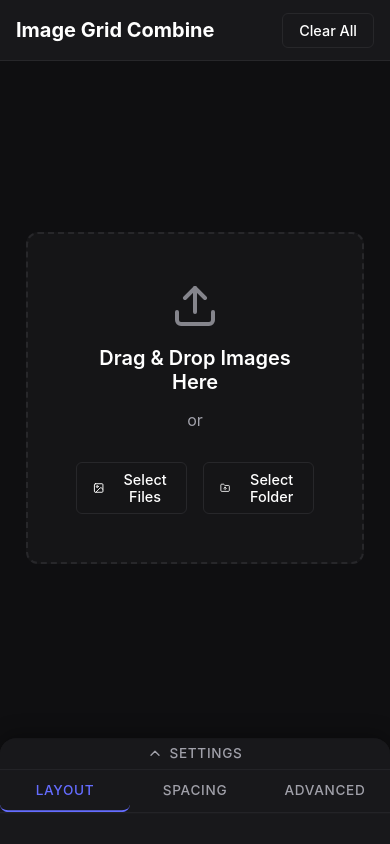
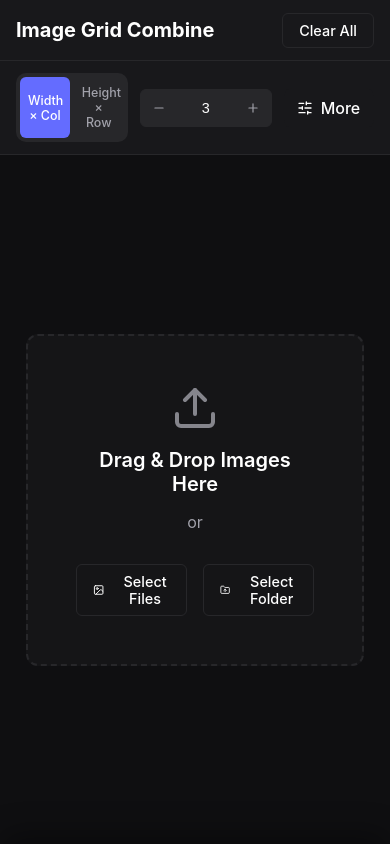
Before and after one commit to senu3/Image-Grid-Combine, a React (Vite) app: page / in a window 390 px wide. Built offline with nearby package versions, Linux system fonts and the light colour scheme.

Commit message:
Refine mobile layout controls

```diff
--- a/src/App.css
+++ b/src/App.css
@@ -29,6 +29,10 @@
     display: flex;
     overflow: hidden;
     min-height: 0;
+}
+
+.mobile-quick-layout-bar {
+    display: none;
 }
 
 .sidebar {
@@ -117,27 +121,81 @@
         padding: 0 1rem;
     }
 
+    .mobile-quick-layout-bar {
+        display: flex;
+        align-items: center;
+        gap: 0.75rem;
+        padding: 0.75rem 1rem;
+        background-color: var(--panel-bg);
+        border-bottom: 1px solid var(--border-color);
+        min-height: var(--mobile-quick-bar-height);
+        box-sizing: border-box;
+    }
+
+    .mobile-layout-controls {
+        flex: 1;
+        min-width: 0;
+        display: grid;
+        grid-template-columns: minmax(0, 1.4fr) minmax(132px, 0.8fr);
+        gap: 0.75rem;
+        align-items: center;
+    }
+
+    .mobile-mode-selector {
+        display: flex;
+        gap: 4px;
+        padding: 4px;
+        background-color: var(--input-bg);
+        border-radius: 10px;
+        min-width: 0;
+    }
+
+    .mobile-mode-selector .mode-btn {
+        min-width: 0;
+        font-size: 0.78rem;
+    }
+
+    .mobile-count-control {
+        display: flex;
+        flex-direction: column;
+        gap: 0.3rem;
+        min-width: 0;
+    }
+
+    .mobile-count-label {
+        display: none;
+    }
+
+    .mobile-count-control .number-stepper {
+        min-width: 0;
+    }
+
+    .mobile-settings-trigger {
+        display: inline-flex;
+        align-items: center;
+        justify-content: center;
+        gap: 0.45rem;
+        min-height: 40px;
+        padding: 0.55rem 0.8rem;
+        white-space: nowrap;
+        flex-shrink: 0;
+    }
+
     .app-main {
         flex-direction: column;
     }
 
-    /* Mobile Layout: Preview Top, Settings Bottom */
     .content-area {
-        height: var(--mobile-preview-height);
-        flex: none;
+        flex: 1;
         order: 1;
         min-height: 0;
-    }
-
-    .app-container.settings-closed .content-area {
-        height: var(--mobile-preview-expanded-height);
     }
 
     .sidebar {
         width: 100%;
         order: 2;
         border-right: none;
-        height: auto;
+        height: 0;
         overflow: visible;
         background-color: transparent;
         z-index: auto;
--- a/src/App.jsx
+++ b/src/App.jsx
@@ -1,7 +1,9 @@
 import { useCallback, useEffect, useRef, useState } from 'react'
+import { SlidersHorizontal } from 'lucide-react'
 import ImageUploader from './components/ImageUploader'
 import ControlPanel from './components/ControlPanel'
 import PreviewCanvas from './components/PreviewCanvas'
+import NumberStepper from './components/NumberStepper'
 import './App.css'
 
 const isMobileViewport = () => typeof window !== 'undefined' && window.innerWidth < 768
@@ -90,6 +92,20 @@ function App() {
     updateImages((currentImages) => currentImages.filter((image) => image.id !== id))
   }, [updateImages])
 
+  const handleSettingsChange = useCallback((nextSettings) => {
+    setSettings(nextSettings)
+  }, [])
+
+  const handleSettingInputChange = useCallback((e) => {
+    const { name, value, type } = e.target
+    const isNumber = type === 'number' || type === 'range'
+
+    setSettings((currentSettings) => ({
+      ...currentSettings,
+      [name]: isNumber ? parseInt(value, 10) || 0 : value
+    }))
+  }, [])
+
   return (
     <div className={`app-container ${isSettingsOpen ? 'settings-open' : 'settings-closed'}`}>
       <header className="app-header">
@@ -102,11 +118,46 @@ function App() {
           </button>
         </div>
       </header>
+      <div className="mobile-quick-layout-bar">
+        <div className="mobile-layout-controls">
+          <div className="mobile-mode-selector">
+            <button
+              className={`mode-btn ${settings.mode === 'width_col' ? 'active' : ''}`}
+              onClick={() => handleSettingsChange({ ...settings, mode: 'width_col' })}
+            >
+              Width × Col
+            </button>
+            <button
+              className={`mode-btn ${settings.mode === 'height_row' ? 'active' : ''}`}
+              onClick={() => handleSettingsChange({ ...settings, mode: 'height_row' })}
+            >
+              Height × Row
+            </button>
+          </div>
+          <div className="mobile-count-control">
+            <span className="mobile-count-label">
+              {settings.mode === 'width_col' ? 'Columns' : 'Rows'}
+            </span>
+            <NumberStepper
+              name={settings.mode === 'width_col' ? 'cols' : 'rows'}
+              value={settings.mode === 'width_col' ? settings.cols : settings.rows}
+              onChange={handleSettingInputChange}
+              min={1}
+              max={100}
+            />
+          </div>
+        </div>
+        <button className="mobile-settings-trigger" onClick={() => setIsSettingsOpen(true)}>
+          <SlidersHorizontal size={16} />
+          <span>More</span>
+        </button>
+      </div>
       <main className="app-main">
         <div className="sidebar">
           <ControlPanel
             settings={settings}
-            onSettingsChange={setSettings}
+            onSettingsChange={handleSettingsChange}
+            onInputChange={handleSettingInputChange}
             isOpen={isSettingsOpen}
             onToggle={() => setIsSettingsOpen((currentValue) => !currentValue)}
           />
--- a/src/components/ControlPanel.css
+++ b/src/components/ControlPanel.css
@@ -1,3 +1,11 @@
+.control-panel-shell {
+    display: contents;
+}
+
+.panel-overlay {
+    display: none;
+}
+
 .control-panel {
     padding: 1rem;
     display: flex;
@@ -212,49 +220,81 @@
 }
 
 .panel-handle {
-    /* Default hidden, only show in bottom-sheet mode */
     display: none;
+    align-items: center;
+    justify-content: space-between;
+    padding: 1rem 1rem 0;
+    gap: 1rem;
+}
+
+.panel-close-btn {
+    display: none;
+    padding: 0.4rem;
+    background: transparent;
+    border: 1px solid var(--border-color);
+    color: var(--text-secondary);
+}
+
+.panel-close-btn:hover {
+    color: var(--text-primary);
 }
 
 @media (max-width: 768px) {
+    .control-panel-shell {
+        display: block;
+    }
+
+    .panel-overlay {
+        position: fixed;
+        inset: 0;
+        border: none;
+        background: rgba(0, 0, 0, 0.45);
+        opacity: 0;
+        pointer-events: none;
+        transition: opacity 0.2s ease;
+        z-index: 1001;
+    }
+
+    .panel-overlay.visible {
+        display: block;
+        opacity: 1;
+        pointer-events: auto;
+    }
+
     .control-panel {
         padding: 0;
         gap: 0;
         height: auto;
-        max-height: var(--mobile-sheet-max-height);
+        max-height: calc(100dvh - var(--app-header-height) - var(--mobile-quick-bar-height));
         overflow: hidden;
-        display: flex;
-        flex-direction: column;
         background-color: var(--panel-bg);
-
         position: fixed;
-        bottom: calc(var(--mobile-action-bar-height) + var(--mobile-stack-gap));
+        top: calc(var(--app-header-height) + var(--mobile-quick-bar-height));
         left: 0;
         right: 0;
+        bottom: 0;
         z-index: 1002;
-        border-top-left-radius: 16px;
-        border-top-right-radius: 16px;
-        box-shadow: 0 -4px 20px rgba(0, 0, 0, 0.3);
-        transition: transform 0.3s cubic-bezier(0.4, 0, 0.2, 1);
-    }
-
-    .control-panel.closed {
-        transform: translateY(calc(100% - var(--mobile-sheet-handle-height)));
+        transform: translateY(100%);
+        transition: transform 0.24s cubic-bezier(0.4, 0, 0.2, 1);
+        border-top-left-radius: 18px;
+        border-top-right-radius: 18px;
+        box-shadow: 0 -10px 30px rgba(0, 0, 0, 0.35);
     }
 
     .control-panel.open {
         transform: translateY(0);
     }
 
+    .control-panel.closed {
+        pointer-events: none;
+    }
+
     .panel-handle {
-        height: var(--mobile-sheet-handle-height);
         display: flex;
-        align-items: center;
-        justify-content: center;
-        cursor: pointer;
         background-color: var(--panel-bg);
         border-bottom: 1px solid var(--border-color);
         color: var(--text-secondary);
+        padding: 0.9rem 1rem 0.8rem;
     }
 
     .handle-content {
@@ -267,8 +307,10 @@
         letter-spacing: 0.05em;
     }
 
-    .panel-knob {
-        display: none;
+    .panel-close-btn {
+        display: inline-flex;
+        align-items: center;
+        justify-content: center;
     }
 }
 
--- a/src/components/ControlPanel.jsx
+++ b/src/components/ControlPanel.jsx
@@ -1,5 +1,5 @@
 import { useState } from 'react';
-import { Grid3x3, Maximize, Crosshair, Monitor, ChevronUp, ChevronDown } from 'lucide-react';
+import { Grid3x3, Maximize, Crosshair, Monitor, X } from 'lucide-react';
 import NumberStepper from './NumberStepper';
 import './ControlPanel.css';
 
@@ -7,30 +7,43 @@ import './ControlPanel.css';
  * ControlPanel Component
  * Settings for grid layout (Width x Rows or Height x Cols).
  */
-export default function ControlPanel({ settings, onSettingsChange, isOpen = true, onToggle }) {
+export default function ControlPanel({
+    settings,
+    onSettingsChange,
+    onInputChange,
+    isOpen = true,
+    onToggle
+}) {
     const [activeTab, setActiveTab] = useState('layout');
 
-    const handleChange = (e) => {
+    const handleChange = onInputChange ?? ((e) => {
         const { name, value, type } = e.target;
-        // Handle range input (which is type='range' but value is string) as number
         const isNumber = type === 'number' || type === 'range';
         onSettingsChange({
             ...settings,
             [name]: isNumber ? parseInt(value, 10) || 0 : value
         });
-    };
+    });
 
     const handleTabChange = (tab) => {
         setActiveTab(tab);
     };
 
     return (
+        <div className={`control-panel-shell ${isOpen ? 'open' : 'closed'}`}>
+            <button
+                className={`panel-overlay ${isOpen ? 'visible' : ''}`}
+                onClick={onToggle}
+                aria-label="Close settings"
+            />
             <div className={`control-panel ${isOpen ? 'open' : 'closed'}`}>
-            <div className="panel-handle" onClick={onToggle}>
+                <div className="panel-handle">
                     <div className="handle-content">
-                    {isOpen ? <ChevronDown size={16} /> : <ChevronUp size={16} />}
-                    <span className="handle-label">Settings</span>
+                        <span className="handle-label">Detailed Settings</span>
                     </div>
+                    <button className="panel-close-btn" onClick={onToggle} aria-label="Close settings">
+                        <X size={18} />
+                    </button>
                 </div>
                 <div className="mobile-tabs">
                     <button
@@ -186,5 +199,6 @@ export default function ControlPanel({ settings, onSettingsChange, isOpen = true
                     </div>
                 </div>
             </div>
+        </div>
     );
 }
--- a/src/index.css
+++ b/src/index.css
@@ -11,6 +11,7 @@
   --app-header-height: 60px;
   --mobile-viewport-height: 100vh;
   --mobile-stack-gap: 4px;
+  --mobile-quick-bar-height: 76px;
   --mobile-action-bar-padding-x: 1rem;
   --mobile-action-bar-padding-top: 0.75rem;
   --mobile-action-bar-padding-bottom: 0.75rem;
```
Lines whose indentation alone changed are shown as unchanged.
